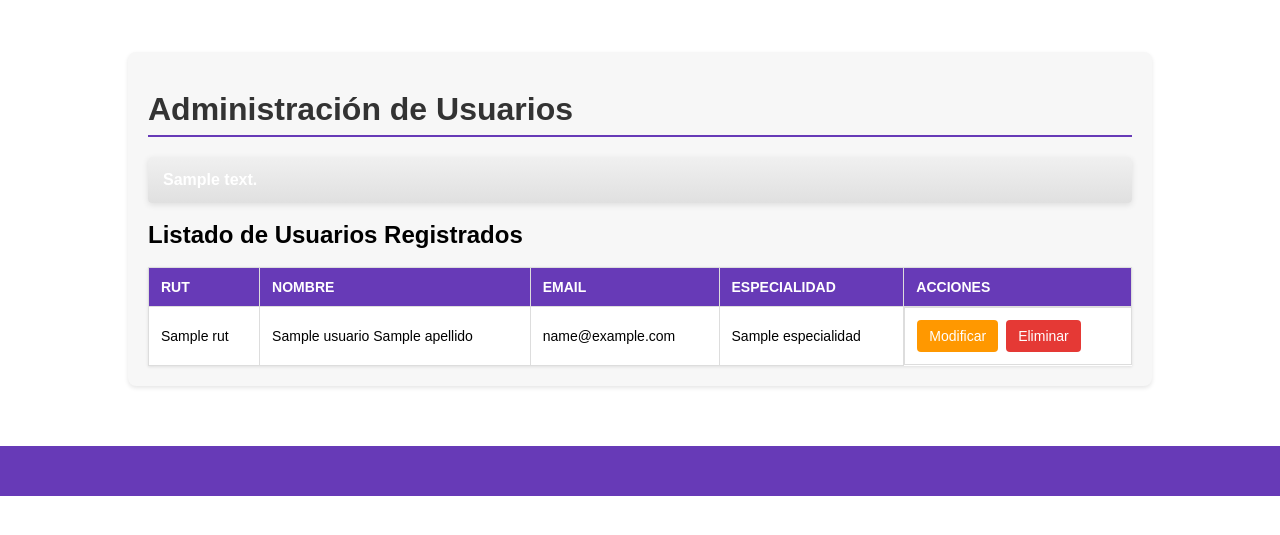
After one commit to SamaSolutions/Proyecto, a PHP site: template app/Views/dashboard/admin_usuarios.php in a window 1280 px wide. The commit adds this page. Shown: the top 535 px of the page. Run offline with PHP 8.4, Linux system fonts and the light colour scheme; the template is opened without the code that fills it: most values are stand-ins (such as "Sample title", 1, 10 or a date in 2020).

Commit message:
implementando admin mode

```diff
--- /dev/null
+++ b/app/Views/dashboard/admin_usuarios.php
@@ -0,0 +1,103 @@
+<div class="admin-container">
+    <h1>Administración de Usuarios</h1>
+
+    <?php
+    // Muestra mensajes de éxito o error guardados en la sesión
+    if (isset($mensaje)): ?>
+        <!-- Corregido: Clase 'alerta-' a 'mensaje.' para coincidir con styles.css -->
+        <div class="mensaje <?= htmlspecialchars($mensaje['tipo']) ?>">
+            <?= htmlspecialchars($mensaje['texto']) ?>
+        </div>
+    <?php endif; ?>
+
+    <!-- Tabla de Usuarios Existentes -->
+    <div class="user-list-card">
+        <h2 class="table-title">Listado de Usuarios Registrados</h2>
+        <table class="user-table">
+            <thead>
+                <tr>
+                    <th>RUT</th>
+                    <th>Nombre</th>
+                    <th>Email</th>
+                    <th>Especialidad</th>
+                    <th>Acciones</th>
+                </tr>
+            </thead>
+            <tbody>
+                <?php foreach ($usuarios as $usuario): ?>
+                <tr>
+                    <td><?= htmlspecialchars($usuario['rut']) ?></td>
+                    <td><?= htmlspecialchars($usuario['nombre'] . ' ' . $usuario['apellido']) ?></td>
+                    <td><?= htmlspecialchars($usuario['email']) ?></td>
+                    <td><?= htmlspecialchars($usuario['especialidad'] ?? 'N/A') ?></td>
+                    <td class="user-actions">
+                        <!-- Botón Modificar (Ahora usa data-user) -->
+                        <button type="button"
+                                class="btn-accion btn-modificar"
+                                data-user='<?= htmlspecialchars(json_encode($usuario), ENT_QUOTES, 'UTF-8') ?>'>
+                            Modificar
+                        </button>
+
+                        <!-- Formulario para Eliminar -->
+                        <form id="delete-form-<?= $usuario['rut'] ?>"
+                              action="/admin/usuarios/eliminar/<?= $usuario['rut'] ?>"
+                              method="POST"
+                              style="display:inline-block;">
+                            <button type="button"
+                                    class="btn-accion btn-eliminar"
+                                    data-rut="<?= $usuario['rut'] ?>">
+                                Eliminar
+                            </button>
+                        </form>
+                    </td>
+                </tr>
+                <?php endforeach; ?>
+            </tbody>
+        </table>
+    </div>
+</div>
+
+<!-- ============================================== -->
+<!-- MODAL DE MODIFICACIÓN (HTML/PHP) -->
+<!-- Cambiadas IDs para mejor sincronización con JS -->
+<!-- ============================================== -->
+
+<!-- ID del Modal corregida a 'editModal' y clase modal-backdrop para el CSS -->
+<div id="editModal" class="modal-backdrop">
+    <div class="modal-content">
+        <!-- ID del botón cerrar corregida a closeModalBtn para JS -->
+        <span class="close-btn" id="closeModalBtn">&times;</span>
+        <h2>Modificar Usuario: <span id="editRutDisplay"></span></h2>
+
+        <form id="editForm" method="POST">
+            <input type="hidden" name="rut" id="editRut">
+
+            <div class="form-section">
+                <h3>Datos Personales</h3>
+                <input type="text" name="nombre" id="editNombre" placeholder="Nombre" required>
+                <input type="text" name="apellido" id="editApellido" placeholder="Apellido" required>
+                <input type="email" name="email" id="editEmail" placeholder="Email" required>
+            </div>
+
+            <div class="form-section">
+                <h3>Datos de Contacto</h3>
+                <input type="text" name="localidad" id="editLocalidad" placeholder="Localidad" required>
+                <input type="text" name="calle" id="editCalle" placeholder="Calle" required>
+                <input type="text" name="nro" id="editNro" placeholder="Número" required>
+            </div>
+
+            <div class="form-section">
+                <h3>Datos de Perfil</h3>
+                <input type="text" name="especialidad" id="editEspecialidad" placeholder="Especialidad">
+                <input type="text" name="experiencia" id="editExperiencia" placeholder="Experiencia (Años/Nivel)">
+                <input type="text" name="disponibilidad" id="editDisponibilidad" placeholder="Disponibilidad (Horarios)">
+                <textarea name="descripcion" id="editDescripcion" placeholder="Descripción de perfil"></textarea>
+            </div>
+
+            <button type="submit" class="btn-guardar-modal">Actualizar Cambios</button>
+        </form>
+    </div>
+</div>
+
+<!-- Referencia al JavaScript. Asegúrate de que la ruta sea correcta. -->
+<script src="/js/admin_usuarios.js"></script>
--- a/config/routes.php
+++ b/config/routes.php
@@ -28,6 +28,9 @@
 // Rutas protegidas por middleware de autenticación
 $router->addRoute("GET", "/dashboard", "DashboardController@index", [AuthMiddleware::class]);
 $router->addRoute("GET", "/dashboard/:id", "DashboardController@show", [AuthMiddleware::class]);
+$router->addRoute("GET", "/admin/usuarios", "DashboardController@adminUsuarios", [AuthMiddleware::class]);
+$router->addRoute("POST", "/admin/usuarios/modificar/{rut}", "DashboardController@modificarUsuario", [AuthMiddleware::class]);
+$router->addRoute("POST", "/admin/usuarios/eliminar/{rut}", "DashboardController@eliminarUsuario", [AuthMiddleware::class]);
 $router->addRoute("GET", "/perfil", "DashboardController@mostrarPerfil", [AuthMiddleware::class]);
 $router->addRoute("POST", "/perfil", "DashboardController@cambiarPerfil", [AuthMiddleware::class]);
 $router->addRoute("GET", "/publicarServicios", "PublicarServiciosController@index", [AuthMiddleware::class]);
--- a/public/css/styles.css
+++ b/public/css/styles.css
@@ -879,3 +879,231 @@
 .btn-guardar:hover {
     background-color: #512da8; /* Tono más oscuro de tu color */
 }
+
+/* ------------------------------------------------ */
+/* --- ESTILOS ESPECÍFICOS DE ADMIN_USUARIOS.PHP --- */
+/* ------------------------------------------------ */
+
+.admin-container {
+    padding: 20px;
+    background-color: #f7f7f7;
+    border-radius: 8px;
+    box-shadow: 0 2px 4px rgba(0, 0, 0, 0.1);
+}
+
+.admin-container h1 {
+    color: #333;
+    border-bottom: 2px solid #673ab7;
+    padding-bottom: 10px;
+    margin-bottom: 20px;
+}
+
+.mensaje {
+    padding: 15px;
+    margin-bottom: 20px;
+    border-radius: 4px;
+    font-weight: bold;
+    color: white;
+}
+
+.mensaje.exito {
+    background-color: #4CAF50; /* Verde */
+}
+
+.mensaje.error {
+    background-color: #f44336; /* Rojo */
+}
+
+/* Estilos de la tabla */
+.user-table {
+    width: 100%;
+    border-collapse: collapse;
+    margin-top: 20px;
+    background-color: white;
+    box-shadow: 0 1px 3px rgba(0, 0, 0, 0.1);
+}
+
+.user-table th, .user-table td {
+    border: 1px solid #ddd;
+    padding: 12px;
+    text-align: left;
+    font-size: 14px;
+}
+
+.user-table th {
+    background-color: #673ab7;
+    color: white;
+    text-transform: uppercase;
+}
+
+.user-table tr:nth-child(even) {
+    background-color: #f9f9f9;
+}
+
+.user-table tr:hover {
+    background-color: #f1f1f1;
+}
+
+.user-actions {
+    display: flex;
+    gap: 8px;
+}
+
+.btn-accion {
+    padding: 8px 12px;
+    border: none;
+    border-radius: 4px;
+    cursor: pointer;
+    font-size: 14px;
+    transition: background-color 0.2s;
+}
+
+.btn-modificar {
+    background-color: #ff9800; /* Naranja */
+    color: white;
+}
+
+.btn-eliminar {
+    background-color: #e53935; /* Rojo */
+    color: white;
+}
+
+.btn-modificar:hover {
+    background-color: #fb8c00;
+}
+
+.btn-eliminar:hover {
+    background-color: #d32f2f;
+}
+
+
+/* ------------------------------------- */
+/* Estilos del Modal */
+/* ------------------------------------- */
+
+.modal-backdrop {
+    position: fixed;
+    top: 0;
+    left: 0;
+    width: 100%;
+    height: 100%;
+    background-color: rgba(0, 0, 0, 0.7);
+    display: none; /* Oculto por defecto */
+    justify-content: center;
+    align-items: center;
+    z-index: 1000;
+}
+
+.modal-content {
+    background-color: white;
+    padding: 30px;
+    border-radius: 8px;
+    width: 90%;
+    max-width: 600px;
+    box-shadow: 0 5px 15px rgba(0, 0, 0, 0.3);
+    position: relative;
+    max-height: 90vh;
+    overflow-y: auto;
+}
+
+.close-btn {
+    position: absolute;
+    top: 10px;
+    right: 15px;
+    font-size: 24px;
+    font-weight: bold;
+    color: #aaa;
+    cursor: pointer;
+}
+
+.close-btn:hover {
+    color: #333;
+}
+
+.modal-content h2 {
+    border-bottom: 1px solid #ddd;
+    padding-bottom: 10px;
+    margin-bottom: 20px;
+    color: #673ab7;
+}
+
+.modal-content label {
+    display: block;
+    margin-top: 10px;
+    margin-bottom: 5px;
+    font-weight: bold;
+    color: #555;
+}
+
+.modal-content input[type="text"],
+.modal-content input[type="email"],
+.modal-content textarea {
+    width: 100%;
+    padding: 10px;
+    margin-bottom: 15px;
+    border: 1px solid #ccc;
+    border-radius: 4px;
+    box-sizing: border-box;
+}
+
+.modal-content textarea {
+    resize: vertical;
+}
+
+.modal-content .form-section {
+    margin-bottom: 25px;
+    padding: 15px;
+    border: 1px solid #eee;
+    border-radius: 6px;
+    background-color: #fcfcfc;
+}
+
+.modal-content .form-section h3 {
+    color: #333;
+    margin-top: 0;
+}
+
+.btn-guardar-modal {
+    background-color: #673ab7;
+    color: white;
+    padding: 12px 20px;
+    border: none;
+    border-radius: 4px;
+    cursor: pointer;
+    font-size: 16px;
+    transition: background-color 0.2s;
+    width: 100%;
+    margin-top: 15px;
+}
+
+.btn-guardar-modal:hover {
+    background-color: #512da8;
+}
+
+/* Estilos de la alerta de eliminación */
+.delete-alert {
+    display: flex;
+    justify-content: space-between;
+    align-items: center;
+    padding: 15px;
+    background-color: #ffe0b2; /* Naranja claro */
+    border: 1px solid #ff9800;
+    border-radius: 4px;
+    margin-top: 15px;
+    margin-bottom: 15px;
+    font-size: 14px;
+}
+
+.delete-alert strong {
+    color: #e65100; /* Naranja oscuro */
+}
+
+.delete-alert-form button {
+    background-color: #e53935;
+    color: white;
+    padding: 8px 15px;
+    border: none;
+    border-radius: 4px;
+    cursor: pointer;
+    font-size: 14px;
+}
--- /dev/null
+++ b/public/js/admin_usuarios.js
@@ -0,0 +1,80 @@
+document.addEventListener('DOMContentLoaded', function() {
+    // Referencias a elementos del DOM
+    const modal = document.getElementById('editModal');
+    const form = document.getElementById('editForm');
+    const closeBtn = document.getElementById('closeModalBtn');
+
+    // 1. Manejo del botón Modificar (Abre el Modal)
+    // Usamos delegación de eventos o iteramos sobre todos los botones de la tabla.
+    document.querySelectorAll('.btn-modificar').forEach(button => {
+        button.addEventListener('click', function() {
+            const userData = this.getAttribute('data-user');
+
+            try {
+                // Parseamos el JSON del usuario que viene del PHP
+                const user = JSON.parse(userData);
+
+                // Llenar los campos del formulario con datos de Personas
+                document.getElementById('editRut').value = user.rut || '';
+                document.getElementById('editNombre').value = user.nombre || '';
+                document.getElementById('editApellido').value = user.apellido || '';
+                document.getElementById('editEmail').value = user.email || '';
+                document.getElementById('editLocalidad').value = user.localidad || '';
+                document.getElementById('editCalle').value = user.calle || '';
+                document.getElementById('editNro').value = user.nro || '';
+
+                // Llenar los campos del formulario con datos de Usuarios (perfil)
+                document.getElementById('editDescripcion').value = user.descripcion_del_perfil || '';
+                document.getElementById('editEspecialidad').value = user.especialidad || '';
+                document.getElementById('editExperiencia').value = user.experiencia || '';
+                document.getElementById('editDisponibilidad').value = user.disponibilidad || '';
+
+                // Actualiza el título del modal y la acción del formulario
+                document.getElementById('editRutDisplay').textContent = user.rut;
+                form.action = '/admin/usuarios/modificar/' + user.rut;
+
+                // Muestra el modal
+                modal.style.display = 'flex';
+
+            } catch (e) {
+                console.error("Error al parsear datos del usuario para modificación:", e);
+            }
+        });
+    });
+
+    // 2. Cerrar modal al hacer clic en la X
+    if (closeBtn) {
+        closeBtn.addEventListener('click', function() {
+            modal.style.display = 'none';
+        });
+    }
+
+    // 3. Cerrar modal al hacer clic fuera del contenido
+    window.addEventListener('click', function(event) {
+        if (event.target === modal) {
+            modal.style.display = 'none';
+        }
+    });
+
+    // 4. Manejo del botón Eliminar (Pide confirmación antes de enviar POST)
+    document.querySelectorAll('.btn-eliminar').forEach(button => {
+        button.addEventListener('click', function(event) {
+            // Previene el envío inmediato del formulario
+            event.preventDefault();
+
+            const rut = this.getAttribute('data-rut');
+
+            // Pide confirmación al usuario
+            if (confirm(`¿Estás seguro de que quieres eliminar al usuario con RUT: ${rut}? Esta acción es irreversible.`)) {
+
+                // Si el admin confirma, se busca el formulario POST asociado y se envía.
+                const form = document.getElementById(`delete-form-${rut}`);
+                if (form) {
+                    form.submit();
+                } else {
+                    console.error("Formulario de eliminación no encontrado para el RUT:", rut);
+                }
+            }
+        });
+    });
+});
```
Also changed, not shown: app/Controllers/DashboardController.php (+74 -0 lines), app/Models/User.php (+75 -9 lines), 4 other files.
